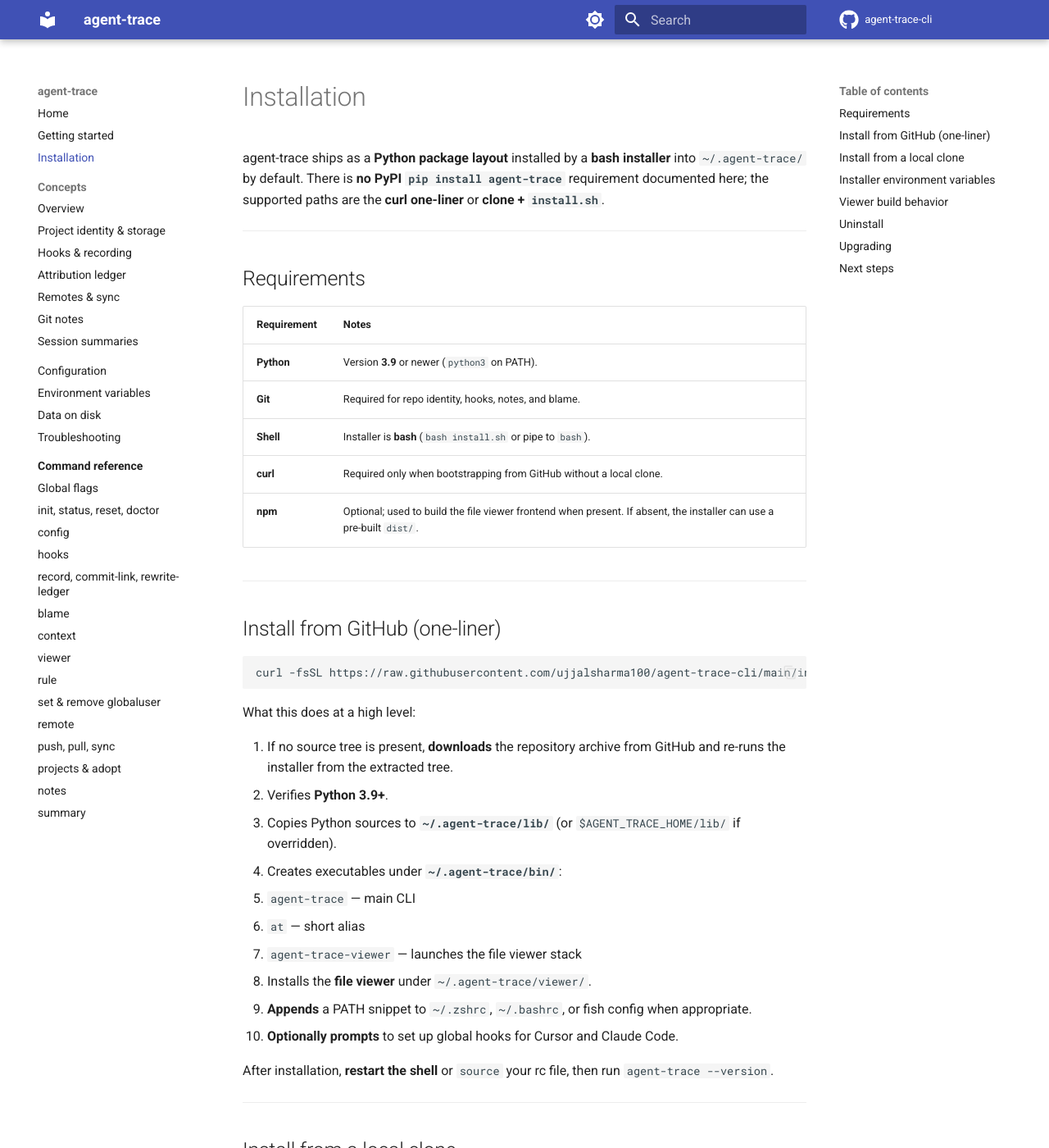
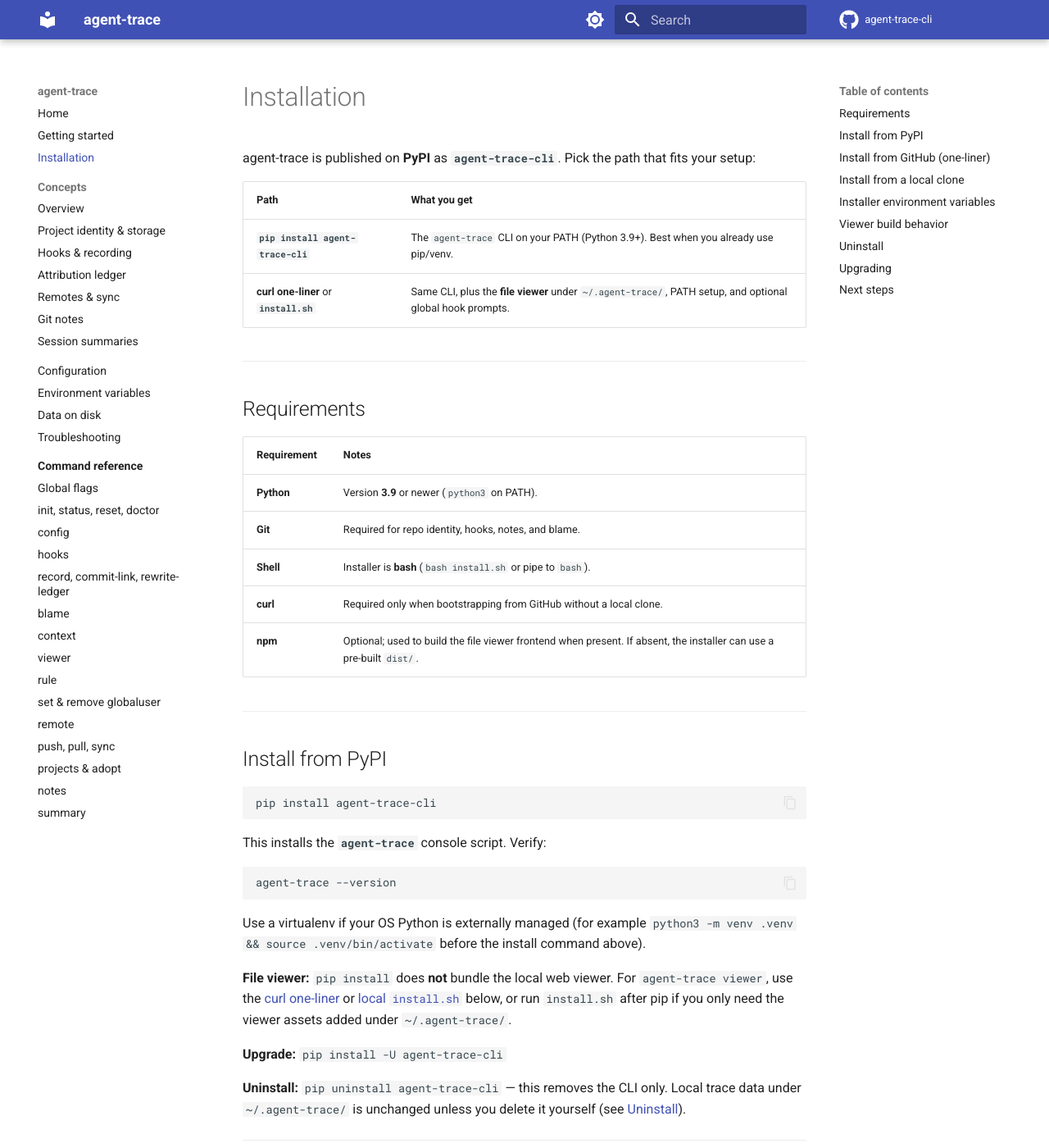
Before and after one commit to ujjalsharma100/agent-trace-cli, an MkDocs documentation site: the page built from docs/installation.md, in a window 1280 px wide and 1400 px high. Shown: the whole window at 82% size. Built offline with MkDocs 1.6.1 and Material for MkDocs 9.7.7, drawn with Linux system fonts in a browser that asks for light colours; comment, search, counter and statistics services are not loaded; some of the changed text lies outside the part shown.

Commit message:
docs(cli): document pip install agent-trace-cli on PyPI
Installation docs incorrectly said PyPI was unsupported; the package is
published and pip is now the primary install path, with install.sh noted
for the file viewer.

Co-authored-by: Cursor <cursoragent@cursor.com>

````diff
--- a/docs/installation.md
+++ b/docs/installation.md
@@ -1,6 +1,11 @@
 # Installation
 
-agent-trace ships as a **Python package layout** installed by a **bash installer** into `~/.agent-trace/` by default. There is **no PyPI `pip install agent-trace`** requirement documented here; the supported paths are the **curl one-liner** or **clone + `install.sh`**.
+agent-trace is published on **PyPI** as **`agent-trace-cli`**. Pick the path that fits your setup:
+
+| Path | What you get |
+|------|----------------|
+| **`pip install agent-trace-cli`** | The `agent-trace` CLI on your PATH (Python 3.9+). Best when you already use pip/venv. |
+| **curl one-liner** or **`install.sh`** | Same CLI, plus the **file viewer** under `~/.agent-trace/`, PATH setup, and optional global hook prompts. |
 
 ---
 
@@ -13,6 +18,28 @@ agent-trace ships as a **Python package layout** installed by a **bash installer
 | **Shell** | Installer is **bash** (`bash install.sh` or pipe to `bash`). |
 | **curl** | Required only when bootstrapping from GitHub without a local clone. |
 | **npm** | Optional; used to build the file viewer frontend when present. If absent, the installer can use a pre-built `dist/`. |
+
+---
+
+## Install from PyPI
+
+```bash
+pip install agent-trace-cli
+```
+
+This installs the **`agent-trace`** console script. Verify:
+
+```bash
+agent-trace --version
+```
+
+Use a virtualenv if your OS Python is externally managed (for example `python3 -m venv .venv && source .venv/bin/activate` before the install command above).
+
+**File viewer:** `pip install` does **not** bundle the local web viewer. For `agent-trace viewer`, use the [curl one-liner](#install-from-github-one-liner) or [local `install.sh`](#install-from-a-local-clone) below, or run `install.sh` after pip if you only need the viewer assets added under `~/.agent-trace/`.
+
+**Upgrade:** `pip install -U agent-trace-cli`
+
+**Uninstall:** `pip uninstall agent-trace-cli` — this removes the CLI only. Local trace data under `~/.agent-trace/` is unchanged unless you delete it yourself (see [Uninstall](#uninstall)).
 
 ---
 
@@ -89,7 +116,8 @@ Removing **`~/.agent-trace/`** entirely deletes **all** projects’ traces, ledg
 
 ## Upgrading
 
-Re-run **`install.sh`** from the latest `main` (curl or clone). The installer overwrites library and viewer files under the install prefix. Your **`project-config.json`** and JSONL data under `projects/<id>/` are not removed by the installer itself.
+- **PyPI install:** `pip install -U agent-trace-cli`
+- **Bash installer:** re-run **`install.sh`** from the latest `main` (curl or clone). The installer overwrites library and viewer files under the install prefix. Your **`project-config.json`** and JSONL data under `projects/<id>/` are not removed by the installer itself.
 
 ---
 
````
Also changed, not shown: README.md (+10 -4 lines), docs/getting-started.md (+9 -3 lines).
